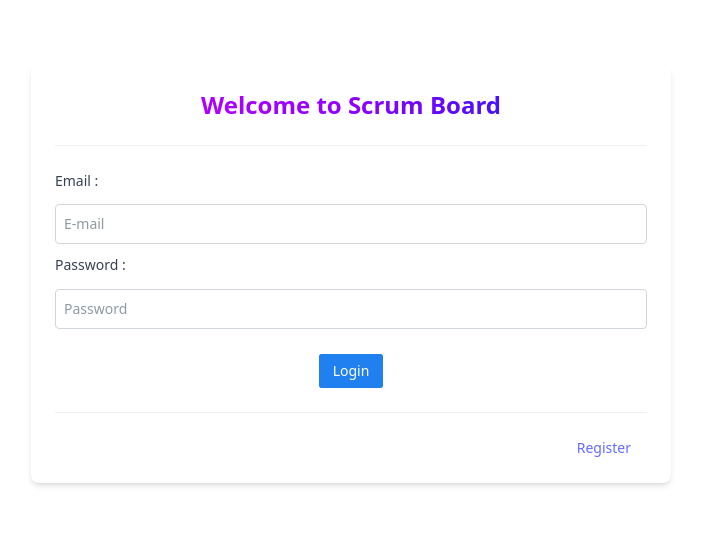
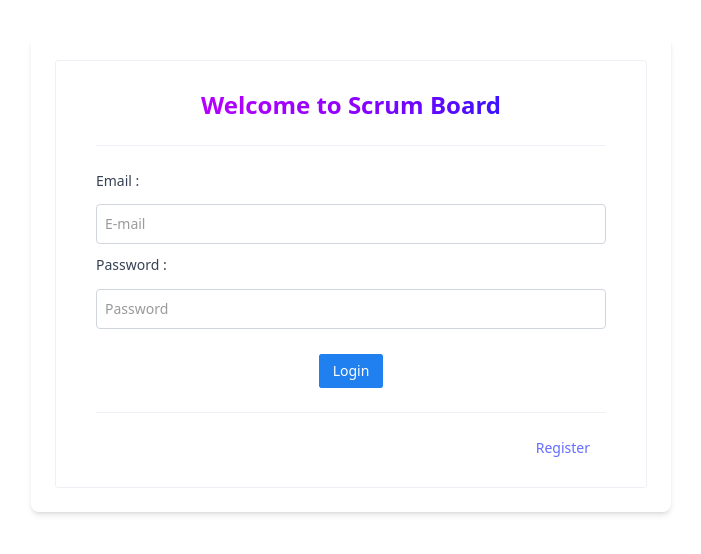
Before and after one commit to Pudit152549/Rayong-Project, a Vue app: page / in a window 1280 px wide. Shown: the part 126-680 px from the top of the page, without its empty margins (289-990 px from the left). Built offline with nearby package versions, Linux system fonts and the light colour scheme.

Commit message:
Enhance LoginPage with welcome message and update user store to include dialog functionality

```diff
--- a/src/components/LoginPage.vue
+++ b/src/components/LoginPage.vue
@@ -1,6 +1,7 @@
 <template>
   <div class="bg-white p-6 rounded-lg shadow-md w-160">
     <!-- แสดงชื่อผู้ใช้จาก store หากมี ไม่เช่นนั้นแสดง "Login" -->
+    <n-card size="huge" hoverable>
     <h2 class="gradient-text text-2xl font-bold mb-2">
       Welcome to Scrum Board
     </h2>
@@ -48,7 +49,7 @@
         Register
       </router-link>
     </div>
-
+  </n-card>
     <!-- แสดงข้อความ Login Successful เมื่อเข้าสู่ระบบสำเร็จ -->
     <p v-if="userStore.isLoggedIn" class="text-green-700 font-bold text-sm mt-2 text-center">
       Login Successful
@@ -61,14 +62,15 @@
 import { computed, ref } from "vue";
 import { useRouter } from "vue-router";
 import { useUserStore } from "../stores/user"; // ตรวจสอบ path ให้ตรงกับโครงสร้างโปรเจ็กต์ของคุณ
-import { NButton, NDivider, NInput } from "naive-ui"
+import { NButton, NDivider, NInput, NCard, useDialog } from "naive-ui"
 
 export default {
   name: "LoginPage",
   components:{
     NButton,
     NDivider,
-    NInput
+    NInput,
+    NCard
   },
   setup() {
     const email = ref("");
--- a/src/stores/user.ts
+++ b/src/stores/user.ts
@@ -1,4 +1,5 @@
 import { defineStore } from 'pinia'
+import { useDialog } from 'naive-ui'
 
 export const useUserStore = defineStore('user', {
   state: () => ({
```
